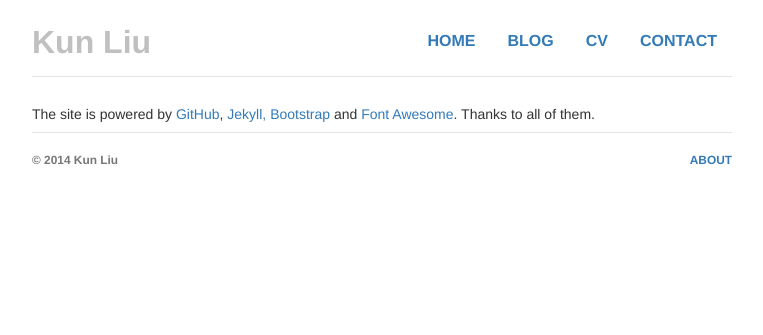
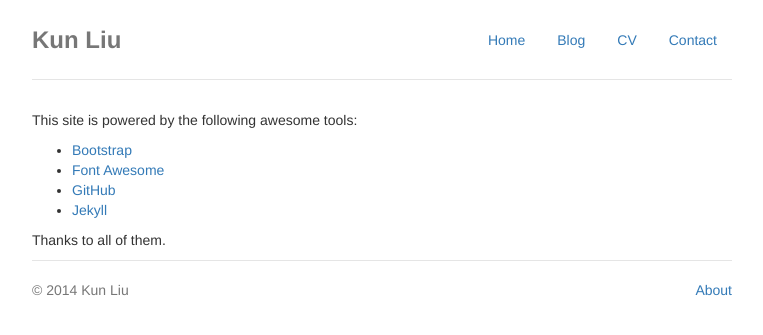
Before and after one commit to kwunlyou/kwunlyou.github.io, a Jekyll site: the page built from about.html, in a window 1280 px wide. Shown: the top 335 px of the page, without its empty margins (258-1021 px from the left). Built offline with Jekyll 4.4.1, drawn with Linux system fonts in a browser that asks for light colours; nearby versions of some CDN libraries.

```diff
--- a/_includes/footer.html
+++ b/_includes/footer.html
@@ -5,7 +5,7 @@
 		</div>
 
 		<div class="col-sm-6">
-			<p class="pull-right"><a href="/about">ABOUT</a></p>
+			<p class="text-right"><a href="/about">About</a></p>
 		</div>
 	</div>
 </div>
--- a/_includes/header.html
+++ b/_includes/header.html
@@ -1,12 +1,12 @@
 <div class="header">
 
 	<ul class="nav nav-pills pull-right">
-		<li class="{{ page.home }}"><a href="/">HOME</a></li>
-		<li class="{{ page.blog }}"><a href="/blog">BLOG</a></li>
+		<li class="{{ page.home }}"><a href="/">Home</a></li>
+		<li class="{{ page.blog }}"><a href="/blog">Blog</a></li>
 		<li class="{{ page.cv }}"><a href="/cv">CV</a></li>
-		<li class="{{ page.contact }}"><a href="/contact">CONTACT</a></li>
+		<li class="{{ page.contact }}"><a href="/contact">Contact</a></li>
 	</ul>
 
-	<a class="site-title" href="/">Kun Liu</a>
+	<h3 class="text-muted"><strong>Kun Liu</strong></h3>
 
 </div>
--- a/about.html
+++ b/about.html
@@ -5,5 +5,14 @@ permalink: /about/
 ---
 
 <div>
-	<h5>The site is powered by <a href="https://github.com/">GitHub</a>, <a href="http://jekyllrb.com/">Jekyll<a>, <a href="http://getbootstrap.com/">Bootstrap</a> and <a href="http://fortawesome.github.io/Font-Awesome/">Font Awesome</a>. Thanks to all of them.</h5>
+	<p>This site is powered by the following awesome tools:</p>
+
+	<ul>
+		<li><a href="http://getbootstrap.com/">Bootstrap</a></li>
+		<li><a href="http://fortawesome.github.io/Font-Awesome/">Font Awesome</a></li>
+		<li><a href="https://github.com/">GitHub</a></li>
+		<li><a href="http://jekyllrb.com/">Jekyll</a></li>
+	</ul>
+
+	<p>Thanks to all of them.</p>
 </div>
--- a/assets/css/style.css
+++ b/assets/css/style.css
@@ -1,3 +1,4 @@
+/*
 .body {padding-top: 20px; padding-bottom: 40px; font-family: Helvetica, arial, freesans;}
 
 .header {padding-bottom: 10px; font-size: 16px; font-weight: bold;}
@@ -11,3 +12,9 @@ p.intro-font-size-middle {font-size: 16px;}
 
 .icon-color {color: #c0c0c0;}
 .color-blue {color: #428bca;}
+*/
+
+.profile-pic {margin-left: 0px; margin-right: 0px;}
+.linkedin-badge {margin-left: 5px; margin-right: 0px;}
+.self-introduction {margin-left: 0px; margin-right: 0px; font-size: 19px; padding-top: 10px;}
+.instagram-gallery {margin: auto;}
```
Also changed, not shown: contact.html (+13 -4 lines), index.html (+7 -10 lines).
